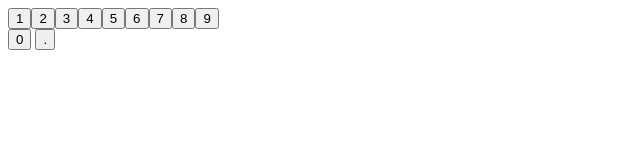
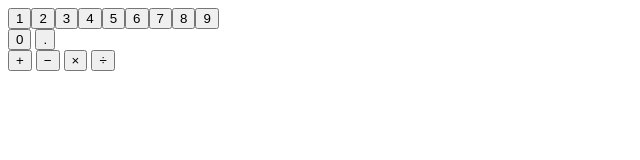
Before and after one commit to xlrn/calculatorbutsad, a plain HTML site: page index.html in a window 1280 px wide. Shown: the whole page, without its empty margins (0-640 px from the left). Drawn offline with Linux system fonts and the light colour scheme.

Commit message:
added operand buttons

```diff
--- a/index.html
+++ b/index.html
@@ -16,6 +16,12 @@
             <button id="button0" class="numButton" value=0>0</button>
             <button id="buttonDecimal" class="numButton" value='.'>.</button>
         </div>
+        <div id="operandpad">
+            <button id="add" class="operand">+</button>
+            <button id="subtract" class="operand">−</button>
+            <button id="multiply" class="operand">×</button>
+            <button id="divide" class="operand">÷</button>
+        </div>
     </div>
     <script src="calculator.js"></script>
 </body>
```
